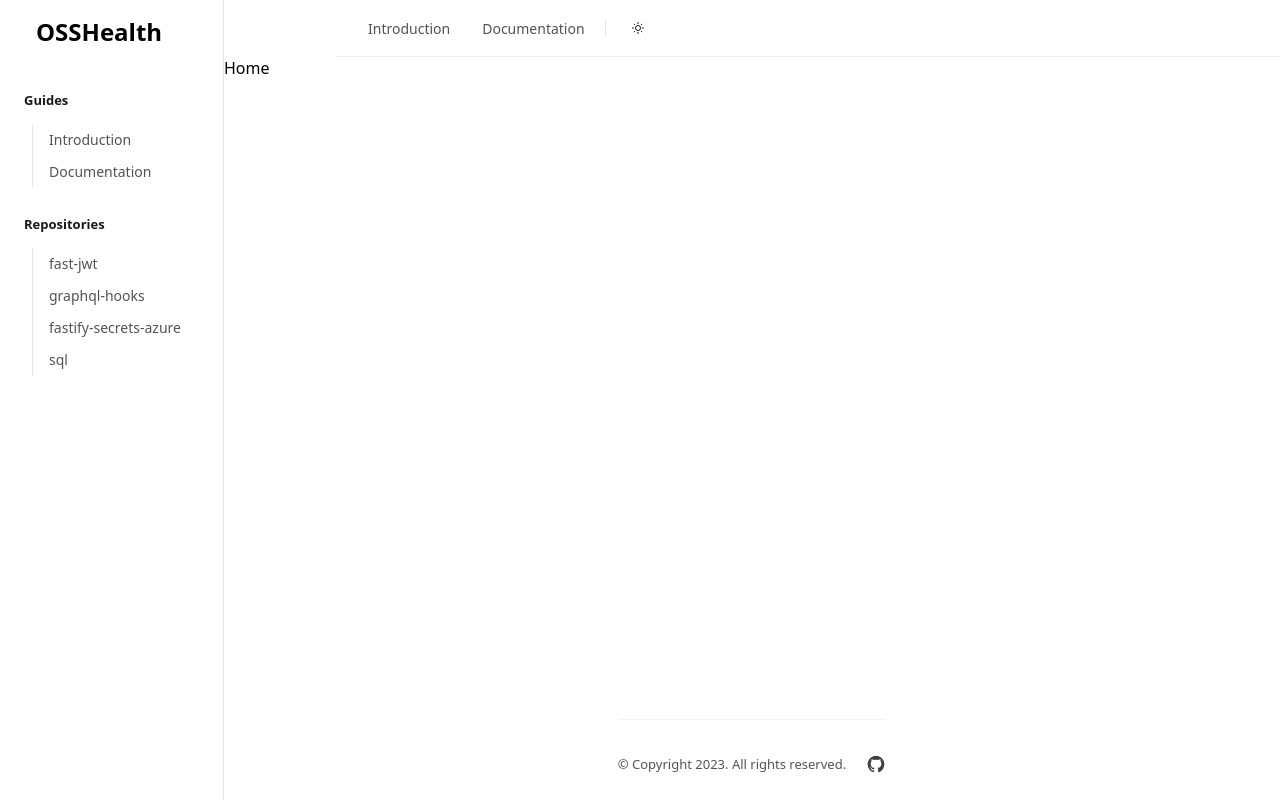
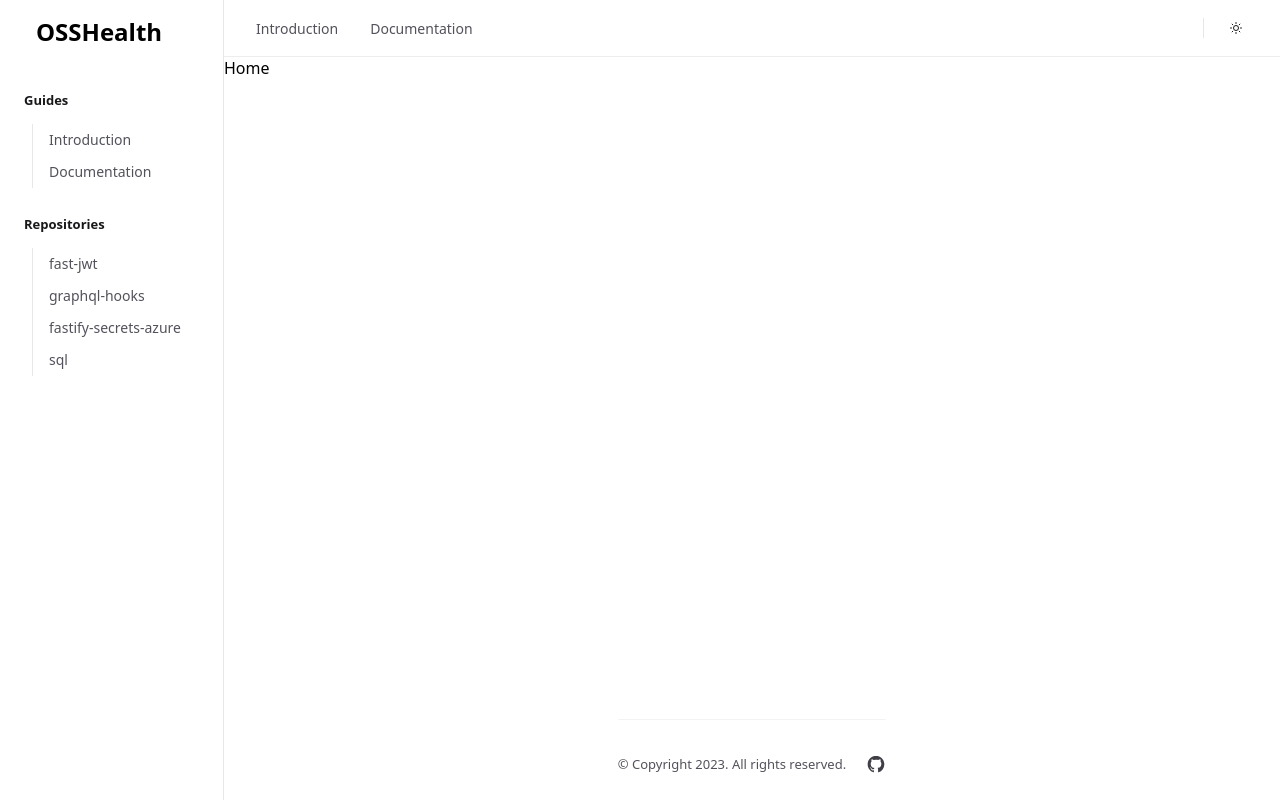
Before and after one commit to nearform/osscheck, a React (Vite) app: page / in a window 1280 px wide. Built offline with nearby package versions, Linux system fonts and the light colour scheme.

Commit message:
chore(#28): resolves #28 (#29)

```diff
--- a/src/components/layout/header.tsx
+++ b/src/components/layout/header.tsx
@@ -50,9 +50,9 @@ export const Header = forwardRef(function Header({ className }, ref) {
             ref={ref}
             className={clsx(
               className,
-              'fixed inset-x-0 top-0 z-50 flex h-14 items-center justify-between gap-12 px-4 transition sm:px-6 lg:left-72 lg:z-30 lg:px-8 xl:left-52 backdrop-blur-sm dark:backdrop-blur lg:ml-4',
+              'fixed inset-x-0 top-0 z-50 flex h-14 items-center justify-between gap-12 px-4 transition sm:px-6 lg:left-56 lg:z-30 lg:px-8 xl:left-56 backdrop-blur-sm dark:backdrop-blur',
               !isInsideMobileNavigation &&
-                'backdrop-blur-sm dark:backdrop-blur lg:left-72 xl:left-80',
+                'backdrop-blur-sm dark:backdrop-blur',
               isInsideMobileNavigation
                 ? 'bg-white dark:bg-zinc-900'
                 : 'bg-white/[var(--bg-opacity-light)] dark:bg-zinc-900/[var(--bg-opacity-dark)]'
@@ -77,8 +77,8 @@ export const Header = forwardRef(function Header({ className }, ref) {
                 </h1>
               </Link>
             </div>
-            <div className="flex items-center gap-5">
-              <nav className="hidden md:block">
+            <div className="flex items-center gap-5 flex-1 w-full">
+              <nav className="hidden md:block flex-1">
                 <ul role="list" className="flex items-center gap-8">
                   <TopLevelNavItem to="/introduction">
                     Introduction
```
